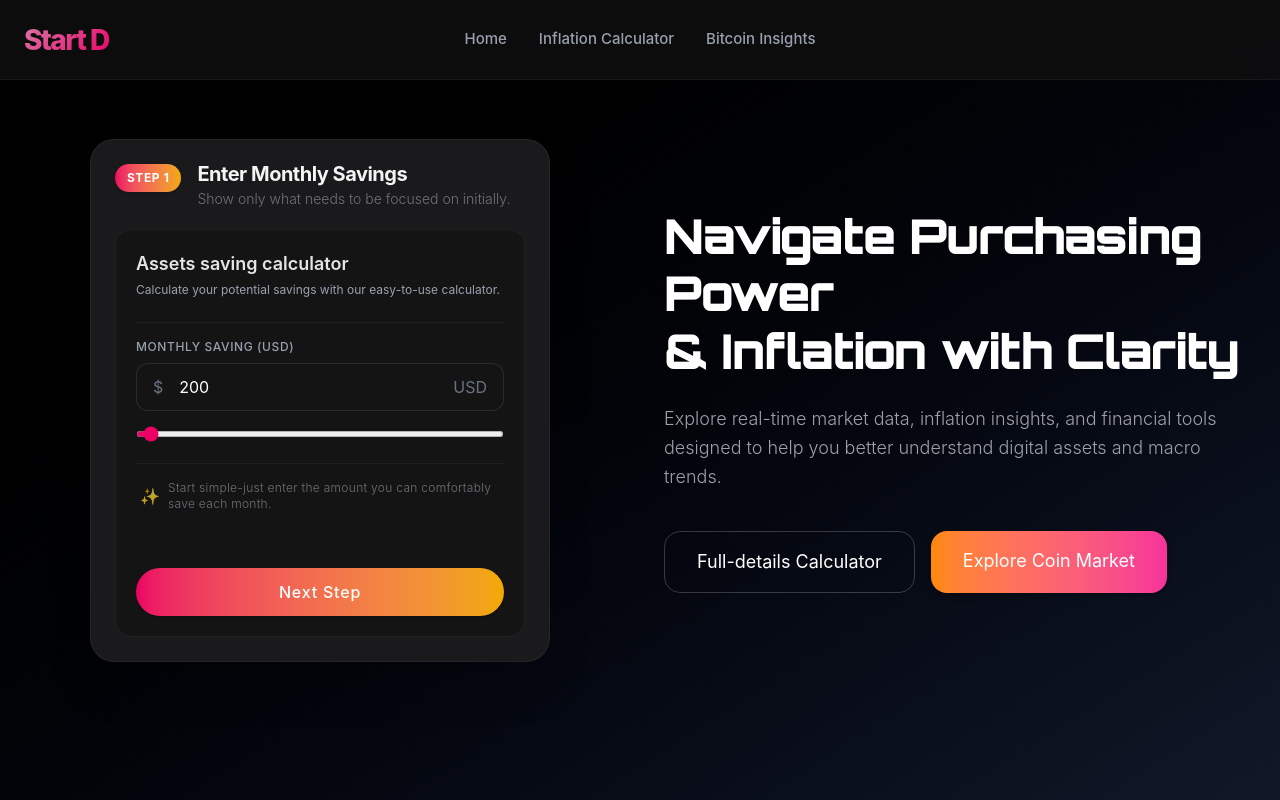
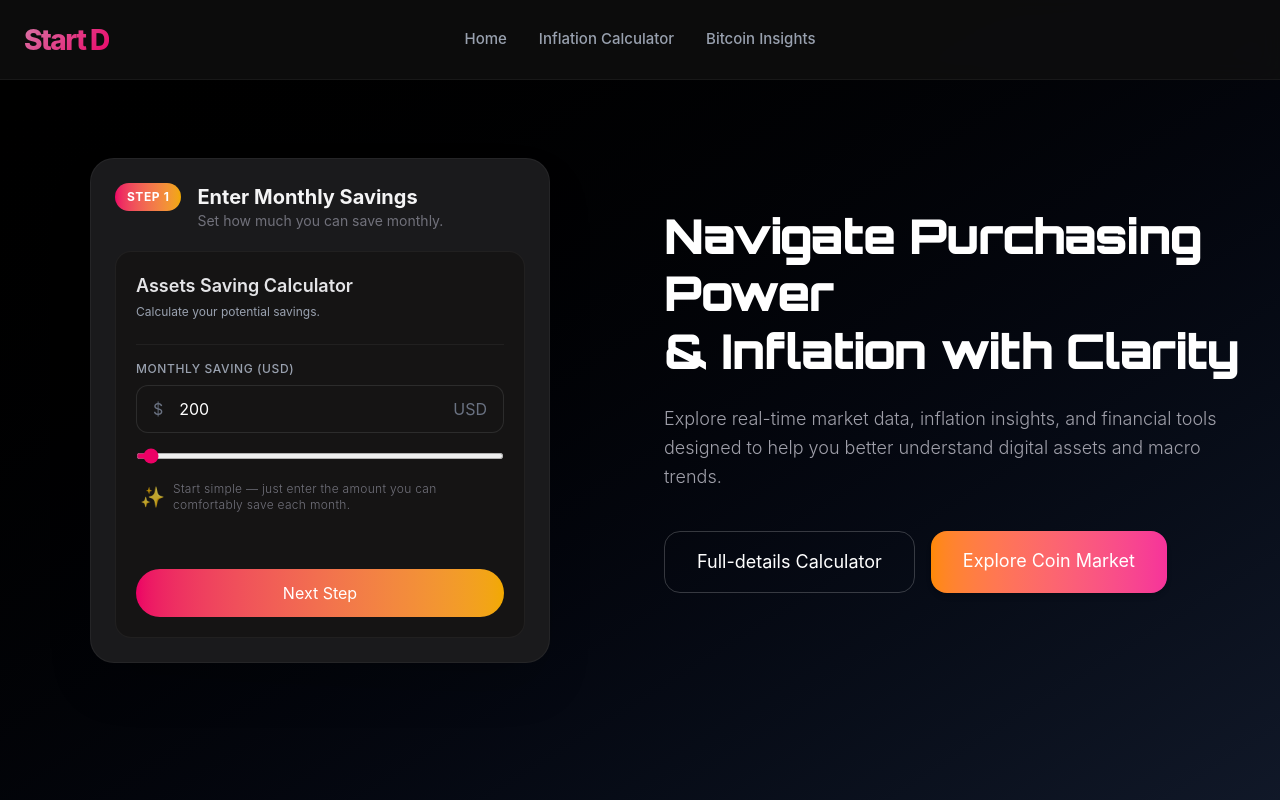
Before and after one commit to tintinaerdesign/Impossible, a React (Vite) app: page / in a window 1280 px wide. Built offline with nearby package versions, Linux system fonts and the light colour scheme.

Commit message:
add easy-Focus UX  on the first page

```diff
--- a/src/pages/FirstPage.jsx
+++ b/src/pages/FirstPage.jsx
@@ -11,9 +11,43 @@ export default function FirstPage() {
   const [monthlySaving, setMonthlySaving] = useState(200);
   const [savingPeriod, setSavingPeriod] = useState(4);
   const [btcGrowth, setBtcGrowth] = useState(8);
+  const [isDropdownOpen, setIsDropdownOpen] = useState(false);
 
   // ระบบคำนวณทางคณิตศาสตร์แปรผันตามอินพุตแบบเรียลไทม์
   const principal = monthlySaving * 12 * savingPeriod;
+  // ระบบ saving Period
+  useEffect(() => {
+    const handleClickOutside = (event) => {
+      // เช็กว่าจุดที่คลิก ไม่ได้อยู่ในกล่อง Dropdown (เลือกปี)
+      if (dropdownRef.current && !dropdownRef.current.contains(event.target)) {
+        setIsDropdownOpen(false);
+      }
+
+      // 💡 ปิดเมนูมือถือก็ต่อเมื่อ: จุดที่คลิก "ไม่ใช่" ปุ่มแฮมเบอร์เกอร์/เมนูมือถือ
+      // โดยเช็กจาก คลาส หรือ attribute (วิธีนี้ปลอดภัยที่สุด ไม่ต้องพึ่ง stopPropagation)
+      if (!event.target.closest(".mobile-menu-container")) {
+        setIsMobileMenuOpen(false);
+      }
+    };
+
+    document.addEventListener("mousedown", handleClickOutside);
+
+    return () => {
+      document.removeEventListener("mousedown", handleClickOutside);
+    };
+  }, []);
+
+  // กดเปลี่ยน task ทีละ step
+  const [currentStep, setCurrentStep] = useState(1);
+  const [isTransitioning, setIsTransitioning] = useState(false);
+
+  const handleNextStep = () => {
+    setIsTransitioning(true);
+    setTimeout(() => {
+      setCurrentStep((prev) => prev + 1);
+      setIsTransitioning(false);
+    }, 300); // รอ fade out ก่อนเปลี่ยน step
+  };
 
   let fvResult = 0;
   if (btcGrowth > 0) {
@@ -172,6 +206,15 @@ export default function FirstPage() {
               </li>
               <li>
                 <Link
+                  to="/coinlist"
+                  onClick={() => setIsMobileMenuOpen(false)}
+                  className="hover:text-white text-gray-400 transition-colors"
+                >
+                  Coin Market
+                </Link>
+              </li>
+              <li>
+                <Link
                   to="/BtcPage"
                   onClick={() => setIsMobileMenuOpen(false)}
                   className="hover:text-white text-gray-400 transition-colors"
@@ -183,55 +226,74 @@ export default function FirstPage() {
           </div>
         </nav>
 
-        {/* === ฝั่งขวาเดิม: กล่องเครื่องคิดเลขสไตล์ Fintech (กินพื้นที่ 5 ช่องแรกบนจอใหญ่) === */}
-        <div className="lg:col-span-5 w-full space-y-6 flex flex-col justify-center items-center">
-          <div className="w-full max-w-[460px] bg-[#1a1a1c] rounded-3xl shadow-2xl border border-white/5 p-6 space-y-5">
+        {/* ================= STEP CARD SYSTEM ================= */}
+        <div className="lg:col-span-5 mt-24 flex justify-center items-center w-full">
+          <div
+            className={`w-full max-w-[460px] min-h-[580px] transition-all duration-700 ease-out ${
+              isTransitioning
+                ? "opacity-0 -translate-x-24 blur-sm scale-[0.98]"
+                : "opacity-100 translate-x-0 blur-0 scale-100"
+            }`}
+          >
+            {/* ================= STEP 1 ================= */}
+            {currentStep === 1 && (
+              <div className="bg-[#1a1a1c] rounded-3xl shadow-2xl border border-white/5 p-6 space-y-5">
                 <div className="flex items-start gap-4">
-              {/* Step Badge */}
-              <div className="shrink-0 bg-gradient-to-r from-[#ec0065] to-[#f2a900] text-white text-xs font-bold px-3 py-1.5 rounded-full uppercase tracking-wider shadow-sm select-none">
+                  <div className="shrink-0 bg-gradient-to-r from-[#ec0065] to-[#f2a900] text-white text-xs font-bold px-3 py-1.5 rounded-full uppercase tracking-wider">
                     Step 1
                   </div>
 
-              {/* Header Content */}
-              <div className="flex flex-col space-y-1">
-                <h3 className="text-xl font-bold text-zinc-100 tracking-tight leading-none">
+                  <div>
+                    <h3 className="text-xl font-bold text-zinc-100">
                       Enter Monthly Savings
                     </h3>
-                <p className="text-sm font-light text-zinc-500 leading-normal">
-                  Show only what needs to be focused on initially.
+
+                    <p className="text-sm text-zinc-500">
+                      Set how much you can save monthly.
                     </p>
                   </div>
                 </div>
 
                 <div className="bg-[#151414] rounded-2xl border border-white/5 p-5">
                   <h2 className="text-lg font-semibold text-zinc-200">
-                Assets saving calculator
+                    Assets Saving Calculator
                   </h2>
+
                   <p className="text-gray-400 text-xs mt-1">
-                Calculate your potential savings with our easy-to-use
-                calculator.
+                    Calculate your potential savings.
                   </p>
-              <div className="h-[1px] w-full bg-white/5 mt-6"></div>
 
-              {/* ช่องกรอกตัวเลขแบบไม่มีปุ่ม Spinner ลูกศรกวนใจ */}
+                  <div className="h-[1px] w-full bg-white/5 mt-6" />
+
                   <div className="space-y-2 mt-4">
                     <label className="block text-xs font-medium text-gray-400 uppercase tracking-wider">
                       Monthly Saving (USD)
                     </label>
+
                     <div className="w-full bg-[#151414] border border-white/10 rounded-xl flex items-center justify-between h-12 px-4">
-                  <span className="text-gray-500 ">$</span>
+                      <span className="text-gray-500">$</span>
+
                       <input
                         type="number"
                         value={monthlySaving}
                         onChange={(e) =>
                           setMonthlySaving(Number(e.target.value) || 0)
                         }
-                    className="[appearance:textfield] [&::-webkit-outer-spin-button]:appearance-none [&::-webkit-inner-spin-button]:appearance-none w-full text-start ml-4 bg-transparent border-none outline-none focus:ring-0 text-white pr-2"
+                        className="
+                  [appearance:textfield]
+                  [&::-webkit-outer-spin-button]:appearance-none
+                  [&::-webkit-inner-spin-button]:appearance-none
+                  w-full
+                  ml-4
+                  bg-transparent
+                  outline-none
+                  text-white
+                "
                       />
-                  <span className="text-gray-500 text-md">USD</span>
+
+                      <span className="text-gray-500">USD</span>
                     </div>
 
-                {/* สไลเดอร์จับระยะปรับช่วงตัวเลข */}
                     <input
                       type="range"
                       min="10"
@@ -241,25 +303,126 @@ export default function FirstPage() {
                       className="w-full h-1.5 bg-zinc-800 rounded-lg cursor-pointer accent-[#ec0065]"
                     />
                   </div>
+                  <div className="flex items-center mt-4 gap-2 px-1 select-none">
+                    <span className="text-xl text-amber-500 animate-pulse">
+                      ✨
+                    </span>
 
-              <div className="h-[1px] w-full bg-white/5 mt-5"></div>
+                    <p className="text-xs font-light text-zinc-500 tracking-wide">
+                      Start simple — just enter the amount you can comfortably
+                      save each month.
+                    </p>
+                  </div>
+                  <button
+                    onClick={handleNextStep}
+                    className="w-full mt-14 py-3 bg-gradient-to-r from-[#ec0065] to-[#f2a900] rounded-full hover:scale-[1.02] transition-all duration-300"
+                  >
+                    Next Step
+                  </button>
+                </div>
+              </div>
+            )}
 
-              {/* แถบคำแนะนำ Tips ใต้กล่อง */}
+            {/* ================= STEP 2 ================= */}
+            {currentStep === 2 && (
+              <div className="bg-[#1a1a1c] rounded-3xl shadow-2xl border border-white/5 p-6 space-y-5">
+                <div className="flex items-start gap-4">
+                  <div className="shrink-0 bg-gradient-to-r from-[#ec0065] to-[#f2a900] text-white text-xs font-bold px-3 py-1.5 rounded-full uppercase tracking-wider">
+                    Step 2
+                  </div>
+
+                  <div>
+                    <h3 className="text-xl font-bold text-zinc-100">
+                      Choose Saving Period
+                    </h3>
+
+                    <p className="text-sm text-zinc-500">
+                      Configure your timeline.
+                    </p>
+                  </div>
+                </div>
+
+                <div className="bg-[#151414] rounded-2xl border border-white/5 p-5">
+                  <label className="block text-xs font-medium text-gray-400 uppercase tracking-wider">
+                    Monthly Saving (USD)
+                  </label>
+
+                  <div className="mt-3 w-full bg-[#151414] border border-white/10 rounded-xl flex items-center justify-between h-12 px-4 opacity-70">
+                    <span className="text-gray-500">$</span>
+
+                    <input
+                      readOnly
+                      value={monthlySaving}
+                      className="w-full ml-4 bg-transparent outline-none text-zinc-400 pointer-events-none"
+                    />
+
+                    <span className="text-gray-500">USD</span>
+                  </div>
+                  <div className="h-[1px] w-full bg-white/10 mt-6"></div>
+                  <div className="space-y-2 mt-6">
+                    <label className="block text-sm font-medium text-gray-400">
+                      Saving period
+                    </label>
+
+                    <div className="relative w-full" ref={dropdownRef}>
+                      <button
+                        type="button"
+                        onClick={() => setIsDropdownOpen(!isDropdownOpen)}
+                        className="w-full flex items-center justify-between bg-[#1a1a1c] border border-white/10 rounded-xl px-4 py-3 text-zinc-200"
+                      >
+                        <span>{savingPeriod} years</span>
+
+                        <span>▼</span>
+                      </button>
+
+                      {isDropdownOpen && (
+                        <ul className="absolute left-0 w-full mt-2 bg-[#1a1a1c] border border-white/10 rounded-xl z-50 max-h-48 overflow-y-auto">
+                          {[...Array(40)].map((_, i) => (
+                            <li
+                              key={i + 1}
+                              onClick={() => {
+                                setSavingPeriod(i + 1);
+                                setIsDropdownOpen(false);
+                              }}
+                              className="px-4 py-2 hover:bg-[#ec0065]/20 cursor-pointer"
+                            >
+                              {i + 1} years
+                            </li>
+                          ))}
+                        </ul>
+                      )}
+                    </div>
+                  </div>
                   <div className="flex items-center mt-4 gap-2 px-1 select-none">
-                <span className="text-md text-amber-500 animate-pulse">✨</span>
+                    <span className="text-xl text-amber-500 animate-pulse">
+                      ✨
+                    </span>
+
                     <p className="text-xs font-light text-zinc-500 tracking-wide">
-                  Start simple-just enter the amount you can comfortably save
-                  each month.
+                      Start simple - How long do you plan to save?
                     </p>
                   </div>
 
-              <div className="shrink-0 w-full mt-14 py-3 bg-gradient-to-r from-[#ec0065] to-[#f2a900] text-white text-md font-medium px-3 rounded-full cursor-pointer text-center tracking-wider shadow-sm select-none hover:scale-[1.02] active:scale-[0.98] transition-all duration-300">
+                  <div className="flex gap-4 mt-14">
+                    <button
+                      onClick={() => setCurrentStep(1)}
+                      className="w-full border border-white/10 rounded-full py-3 hover:scale-[1.02] transition-all duration-300"
+                    >
+                      Back
+                    </button>
+
+                    <button
+                      onClick={handleNextStep}
+                      className="w-full py-3 bg-gradient-to-r from-[#ec0065] to-[#f2a900] rounded-full hover:scale-[1.02] transition-all duration-300"
+                    >
                       Next Step
+                    </button>
                   </div>
                 </div>
               </div>
+            )}
           </div>
-
+        </div>
         {/* === ฝั่งซ้ายเดิม: เนื้อหาข้อความพาดหัว (กินพื้นที่ 5 ช่องหลังบนจอใหญ่) === */}
         <div className="lg:col-span-5 flex flex-col space-y-6">
           <h1 className="font-['Orbitron'] text-4xl md:text-5xl font-black leading-[1.2] tracking-tight text-left">
```
Lines whose indentation alone changed are shown as unchanged.
